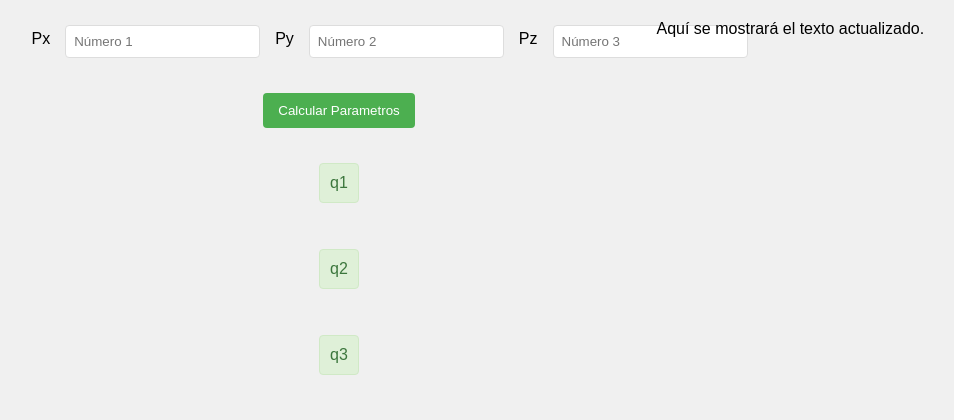
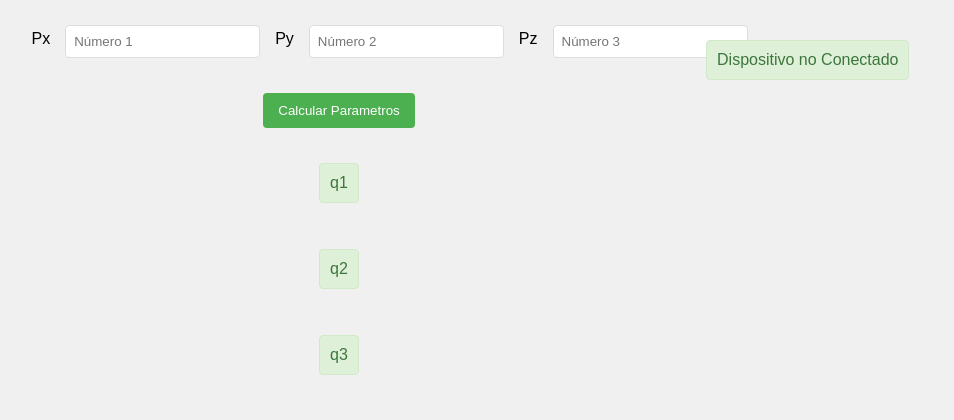
Before and after one commit to samirarobador/Proyecto-Final-Samira-Robador, a Django app: page / in a window 1280 px wide. Shown: the top 420 px of the page, without its empty margins (301-1255 px from the left). Run offline with Django 5.2, Linux system fonts and the light colour scheme.

Commit message:
agregados

```diff
--- a/mi_proyecto/hola_mundo_app/static/hola_mundo_app/css/estilo.css
+++ b/mi_proyecto/hola_mundo_app/static/hola_mundo_app/css/estilo.css
@@ -23,7 +23,7 @@ button {
 button:hover {
     background-color: #45a049;
 }
-#resultadoSuma, #respuestaSubir, #labelq1 , #labelq2 , #labelq3 , #labelq4 {
+#resultadoSuma, #respuestaSubir, #labelq1 , #labelq2 , #labelq3 , #labelq4 , #mensaje {
     margin-top: 20px;
     padding: 10px;
     background-color: #dff0d8;
--- a/mi_proyecto/hola_mundo_app/static/hola_mundo_app/js/script.js
+++ b/mi_proyecto/hola_mundo_app/static/hola_mundo_app/js/script.js
@@ -1,48 +1,63 @@
 // static/hola_mundo_app/js/script.js
 function verificarCambio() {
-    fetch('/mostrar-texto/')
+    fetch('/obtener_mensaje/')
     .then(response => response.json())
     .then(data => {
-        document.getElementById('texto-actualizado').innerText = data.texto;
+        const mensajeElement = document.getElementById('mensaje');
+        if(mensajeElement.innerText === "Dispositivo no Conectado"){
+        mensajeElement.innerText = data.mensaje;
+
+        if(data.mensaje === "Dispositivo no Conectado"){
+            mensajeElement.style.backgroundColor = 'red';
+            mensajeElement.style.color = 'white';
+        }else if(data.mensaje === "Dispositivo Conectado"){
+            mensajeElement.style.backgroundColor = 'green';
+            mensajeElement.style.color = 'white';
+        }else{
+            mensajeElement.style.backgroundColor = 'transparent';
+            mensajeElement.style.color = 'black';
+        }
+
+        mensajeElement.innerText = data.mensaje;
+    }else{
+        ping(data.mensaje);
+    }
     })
     .catch(error => console.log('Error:', error));
 }
 
-<<<<<<< HEAD
-let url = `http://localhost:8000/parametrosArticulares?px=${var1}&py=${var2}&pz=${var3}`;
-fetch(url)
-        .then(response => {response.json();
-        console.log("Por aqui");})
-        .then(data => {
-            console.log("Estoy");
-            if(data.q1 !== undefined) {
-                document.getElementById("labelq1").innerText = "q1: " + data.q1;
-            } else {
-                document.getElementById("labelq1").innerText = "Error: " + data.error;
-            }
-            if(data.q2 !== undefined) {
-                document.getElementById("labelq2").innerText = "q2: " + data.q2;
-            } else {
-                document.getElementById("labelq2").innerText = "Error: " + data.error;
-            }
-            if(data.q3 !== undefined) {
-                document.getElementById("labelq3").innerText = "q3: " + data.q3;
-            } else {
-                document.getElementById("labelq3").innerText = "Error: " + data.error;
-            }
-            if(data.q4 !== undefined) {
-                document.getElementById("labelq4").innerText = "q4: " + data.q4;
-            } else {
-                document.getElementById("labelq4").innerText = "Error: " + data.error;
-            }
-        })
-        .catch(error => {
-            console.error("hola")
-        });
-=======
-// Verifica si hay cambios cada 5 segundos
-setInterval(verificarCambio, 5000);
->>>>>>> 9291187d1449b4d6b5af5bb350ed078156be59e3
+setInterval(verificarCambio,3000);
+
+function ping(ip){
+    const requestOption = {
+        method: "GET",
+        redirect: "follow",
+    }
+    console.log("Hola gente "+ 'http://'+ip+':80/ping');
+
+    fetch('http://'+ip+':80/ping', requestOption)
+    .then((response)=> {
+        console.log(response.status );
+        if(response.status == 200){
+            console.log("Todo sigue ok");
+        }else{
+            console.log("Desconectado");
+            fetch("/recibir_mensaje/?mensaje=Dispositivo no Conectado");
+            document.getElementById('mensaje').innerText = "Dispositivo no Conectado";
+        }
+    })
+    .then((result)=>console.log(result))
+    .catch((error)=>{
+
+        console.log("Desconectado");
+            fetch("/recibir_mensaje/?mensaje=Dispositivo no Conectado");
+            document.getElementById('mensaje').innerText = "Dispositivo no Conectado";
+    });
+
+}
+
+
+
 
 document.getElementById("parametrosBtn").onclick = function() {
     const num1 = document.getElementById("px").value;
@@ -73,6 +88,32 @@ document.getElementById("parametrosBtn").onclick = function() {
             } else {
                 document.getElementById("labelq4").innerText = "Error: " + data.error;
             }
+            console.log("Antes de llamar a mover robot");
+            moverRobot(data.q1, data.q2, data.q3, data.q4);
         })
         .catch(error => console.error('Error:', error));
 };
+
+function moverRobot(q1,q2,q3,q4){
+    console.log("Moviendo el robot");
+    const myHeader = new Headers();
+    myHeader.append("Content-Type","application/x-www-form-urlencoded");
+
+    const urlencoded = new URLSearchParams();
+    urlencoded.append("q1",String(q1).replace(/\./g,','));
+    urlencoded.append("q2",String(q2).replace(/\./g,','));
+    urlencoded.append("q3",String(q3).replace(/\./g,','));
+    urlencoded.append("q4",String(q4).replace(/\./g,','));
+
+    const requestOption = {
+        method : "POST",
+        headers:myHeader,
+        body: urlencoded,
+        redirect:"follow"
+    };
+    console.log("Antes de fetch");
+    fetch("http://192.168.0.176:80/todos",requestOption)
+    .then(response=>response.text())
+    .then(result => console.log(result))
+    .catch(error => console.error(error));
+}
--- a/mi_proyecto/hola_mundo_app/templates/hola_mundo_app/index.html
+++ b/mi_proyecto/hola_mundo_app/templates/hola_mundo_app/index.html
@@ -36,8 +36,11 @@
         <script src="{% static 'hola_mundo_app/js/script.js' %}"></script>
     </div>
     <div class="right">
-        <div id="texto-actualizado">Aquí se mostrará el texto actualizado.</div>
+
+        <div class="center">
+        <p id="mensaje">Dispositivo no Conectado</p>
         <!-- Espacio para contenido adicional o vacío -->
+    </div>
     </div>
 </div>
 </body>
--- a/mi_proyecto/hola_mundo_app/urls.py
+++ b/mi_proyecto/hola_mundo_app/urls.py
@@ -9,5 +9,6 @@ urlpatterns = [
     path('hola/', views.hola_mundo,name="Funcion de saludo"),
     path('suma/',views.sumar, name = "suma de enteros"),
     path('parametrosArticulares/',views.parametrosArticulares, name = "Parametros Articulares"),
-    path('mostrar-texto/', views.mostrar_texto, name='mostrar-texto'),
+    path('recibir_mensaje/', views.recibir_mensaje, name='recibir_mensaje'),
+    path('obtener_mensaje/', views.obtener_mensaje, name='obtener_mensaje'),
 ]
--- a/mi_proyecto/hola_mundo_app/views.py
+++ b/mi_proyecto/hola_mundo_app/views.py
@@ -43,8 +43,12 @@ def parametrosArticulares(request):
     except ValueError:
         return JsonResponse({'error':'Recuerde introducir los 3 valores necesarios'},status = 400)
 
+ultimo_mensaje = "Dispositivo no conectado"
+def recibir_mensaje(request):
+    global ultimo_mensaje
+    mensaje = request.GET.get('mensaje',"Dispositivo no conectado")
+    ultimo_mensaje = mensaje
+    return JsonResponse({'status': 'Mensaje recibido'})
 
-def mostrar_texto(request):
-    # Obtiene el texto de los parámetros de la URL, usa 'texto_default' si no se encuentra
-    texto = request.GET.get('texto', 'texto_default')
-    return JsonResponse({'texto': texto})
+def obtener_mensaje(request):
+    return JsonResponse({'mensaje':ultimo_mensaje})
```
